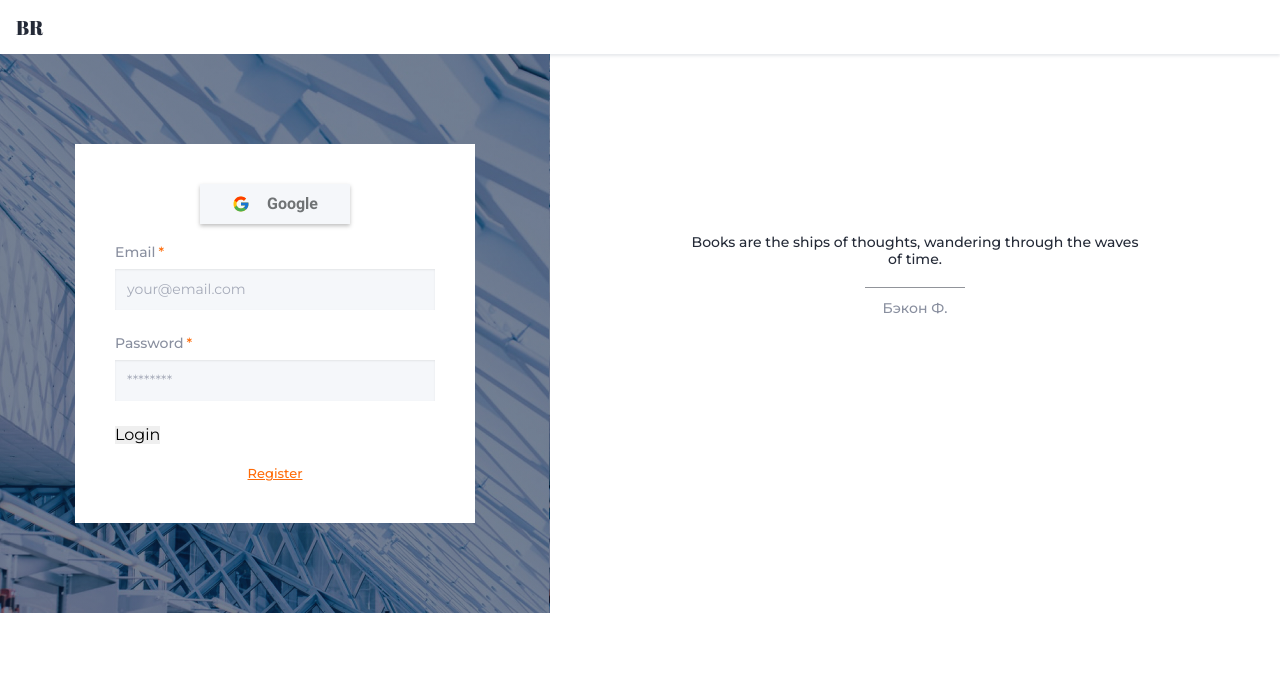
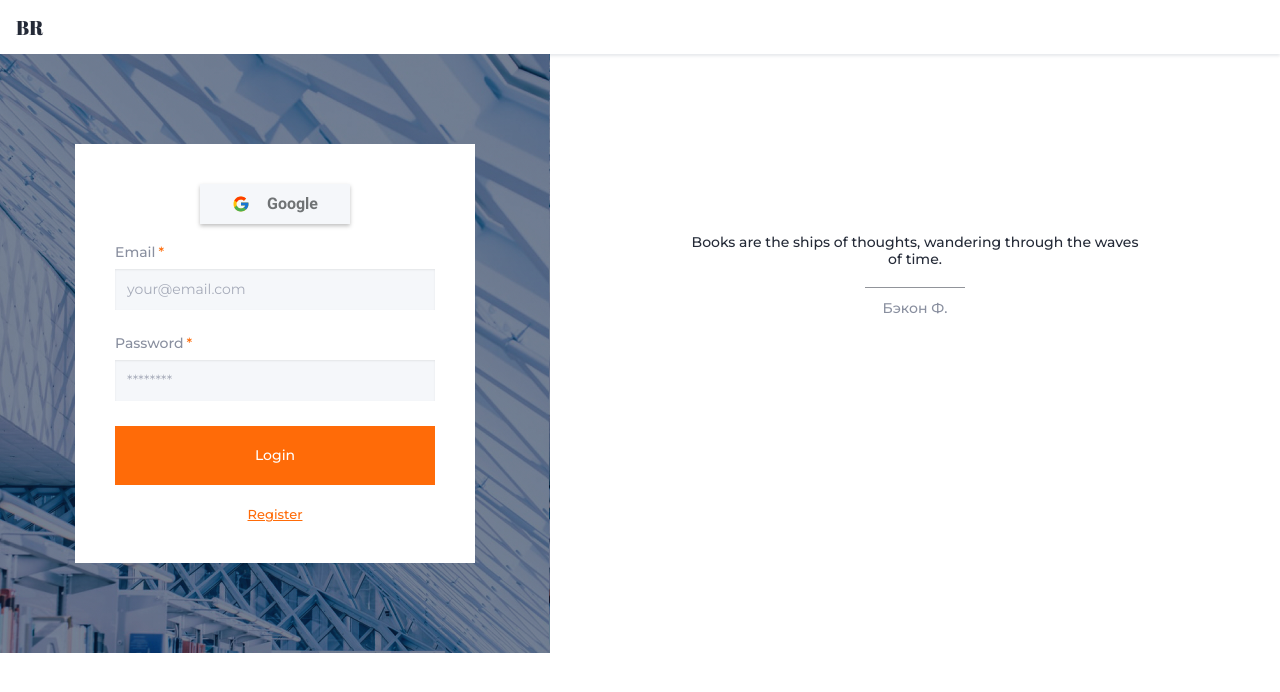
Before and after one commit to VitaliyZavgorodniy/book-read-frontend, a React (Create React App) app: page /login in a window 1280 px wide. Shown: the top 692 px of the page. Built offline with nearby package versions, Linux system fonts and the light colour scheme; what notyf would draw is missing.

Commit message:
added common button

```diff
--- /dev/null
+++ b/src/components/UI-kit/buttons/CommonButton.jsx
@@ -0,0 +1,24 @@
+import styled from 'styled-components';
+
+const CommonButton = ({ title, onClick, type, variant }) => (
+  <Button onClick={onClick} type={type} variant={variant}>
+    {title}
+  </Button>
+);
+
+const Button = styled.button`
+  width: 100%;
+  padding: 20px 0;
+  background-color: ${(p) =>
+    p.variant === 'accent' ? p.theme.colors.accent : 'transparent'};
+  color: ${(p) =>
+    p.variant === 'accent' ? p.theme.colors.contrast : p.theme.colors.primary};
+  border: 1px solid
+    ${(p) =>
+      p.variant === 'accent' ? p.theme.colors.accent : p.theme.colors.primary};
+  font-weight: 500;
+  font-size: 14px;
+  line-height: 17px;
+`;
+
+export default CommonButton;
--- a/src/pages/LoginPage/LoginForm/LoginForm.jsx
+++ b/src/pages/LoginPage/LoginForm/LoginForm.jsx
@@ -7,6 +7,7 @@ import { useFormik } from 'formik';
 import FormInput from 'components/UI-kit/inputs/FormInput';
 import GoogleButton from 'components/UI-kit/buttons/GoogleButton';
 import InlineButton from 'components/UI-kit/buttons/InlineButton';
+import CommonButton from 'components/UI-kit/buttons/CommonButton';
 
 import { validate } from 'utils/validateForRegistration';
 
@@ -72,7 +73,7 @@ const LoginForm = ({ onLogin, isFetching }) => {
         </ItemWrapper>
 
         <ItemWrapper>
-          <button type="submit">Login</button>
+          <CommonButton type="submit" title="Login" variant="accent" />
         </ItemWrapper>
       </Form>
 
--- a/src/pages/RegisterPage/RegsiterForm/RegsiterForm.jsx
+++ b/src/pages/RegisterPage/RegsiterForm/RegsiterForm.jsx
@@ -7,6 +7,7 @@ import { useFormik } from 'formik';
 import FormInput from 'components/UI-kit/inputs/FormInput';
 import GoogleButton from 'components/UI-kit/buttons/GoogleButton';
 import InlineButton from 'components/UI-kit/buttons/InlineButton';
+import CommonButton from 'components/UI-kit/buttons/CommonButton';
 
 import { validate } from 'utils/validateForRegistration';
 
@@ -109,7 +110,7 @@ const RegsiterForm = ({ onRegister, isFetching }) => {
         </ItemWrapper>
 
         <ItemWrapper>
-          <button type="submit">Submit</button>
+          <CommonButton type="submit" title="Register" variant="accent" />
         </ItemWrapper>
       </Form>
 
```
